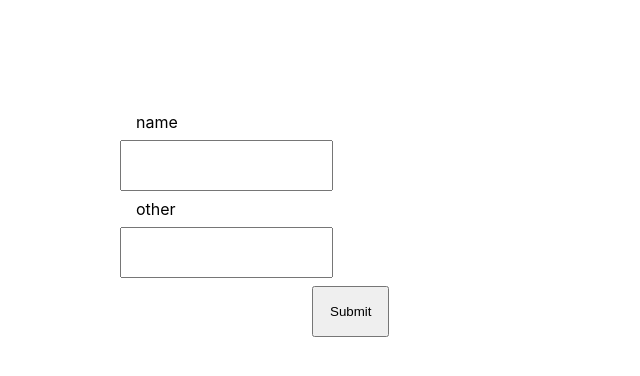
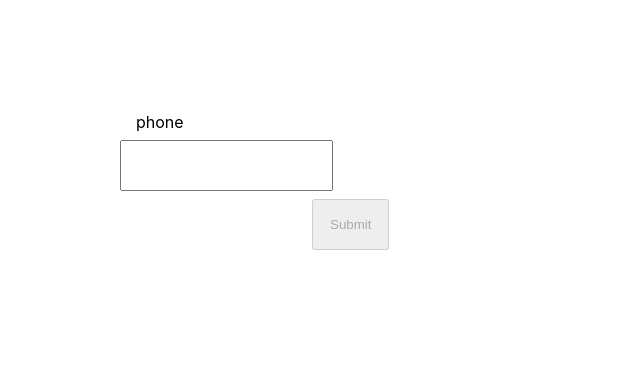
Before and after one commit to behoney/study_react_redux_sass, a React (Create React App) app: page / in a window 1280 px wide. Shown: the top 376 px of the page, without its empty margins (0-640 px from the left). Built offline with nearby package versions, Linux system fonts and the light colour scheme.

Commit message:
[add] ~1.22

```diff
--- a/src/CH1.jsx
+++ b/src/CH1.jsx
@@ -5,19 +5,23 @@ function CH1() {
 
   const handleEvent = (e) => {
     e.preventDefault();
-    console.dir(e.target.elements);
+    console.dir(e.target.elements.phone.value);
+  }
+
+  const [num, setNum] = useState("")
+  const handleInput = (e) => {
+    setNum(e.target.value)
+    console.log(num);
   }
 
   return (
     <>
       <form action="/test" onSubmit={handleEvent}>
-        <label htmlFor="name">name</label>
-        <input type="text" name='name' />
-        <label htmlFor="other">other</label>
-        <input type="text" name='other' />
-
-        <input id='submit' type="submit" />
+        <label htmlFor="phone">phone</label>
+        <input type="text" name='phone' onChange={handleInput} />
+        <input id='submit' type="submit" disabled={num.length < 5} />
       </form>
+      <p>{num}</p>
     </>
   )
 }
```
